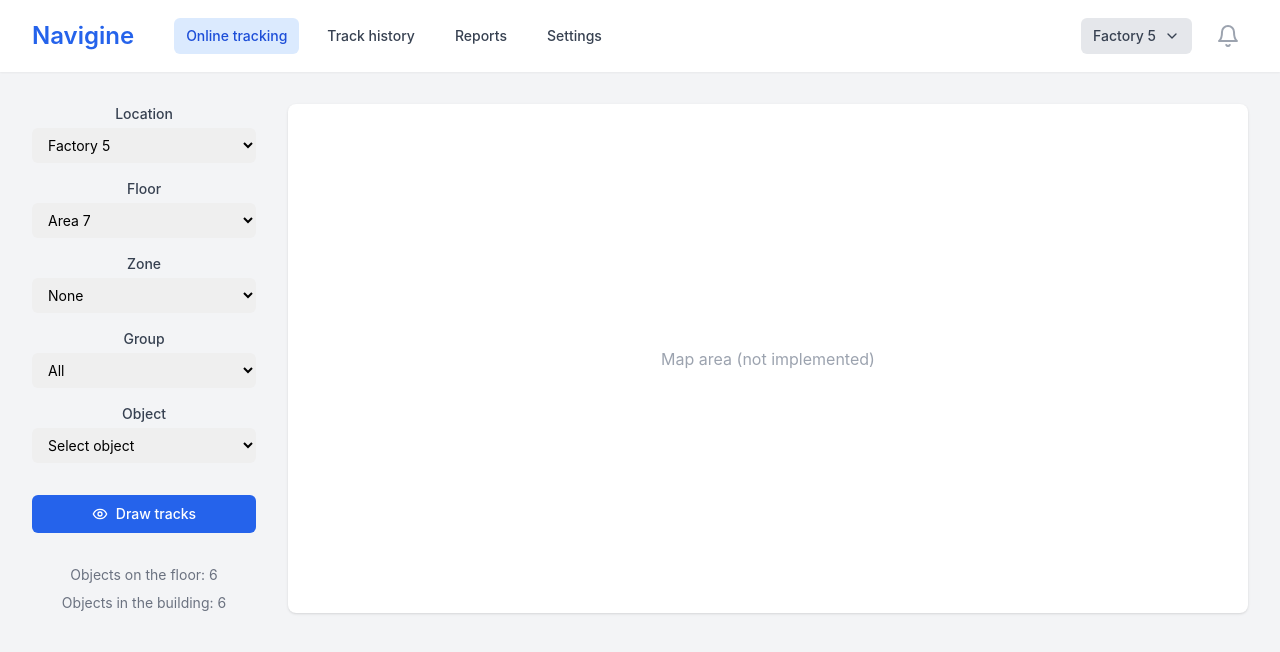
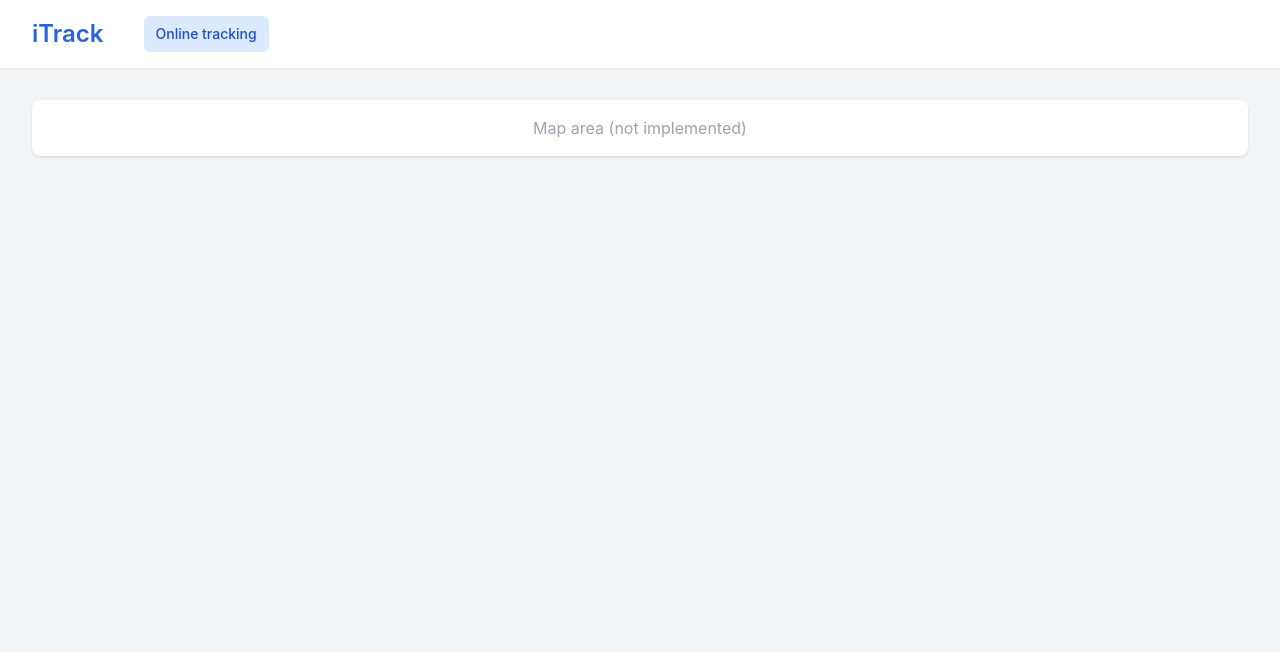
Before and after one commit to ChoonSeong/supvistool-react, a React (Create React App) app: page / in a window 1280 px wide. Shown: the top 652 px of the page. Built offline with nearby package versions, Linux system fonts and the light colour scheme.

Commit message:
modified dashboard based on team's feedback

```diff
--- a/src/Dashboard.js
+++ b/src/Dashboard.js
@@ -1,5 +1,4 @@
 import React from 'react';
-import { Bell, ChevronDown, Eye, FileText, History, Settings } from 'lucide-react';
 
 export default function Dashboard() {
   return (
@@ -8,75 +7,16 @@
       <header className="bg-white shadow-sm">
         <div className="max-w-7xl mx-auto px-4 sm:px-6 lg:px-8 py-4 flex items-center justify-between">
           <div className="flex items-center">
-            <h1 className="text-2xl font-semibold text-blue-600">Navigine</h1>
+            <h1 className="text-2xl font-semibold text-blue-600">iTrack</h1>
             <nav className="ml-10 flex space-x-4">
               <a href="#" className="px-3 py-2 rounded-md text-sm font-medium bg-blue-100 text-blue-700">Online tracking</a>
-              <a href="#" className="px-3 py-2 rounded-md text-sm font-medium text-gray-700 hover:bg-gray-50">Track history</a>
-              <a href="#" className="px-3 py-2 rounded-md text-sm font-medium text-gray-700 hover:bg-gray-50">Reports</a>
-              <a href="#" className="px-3 py-2 rounded-md text-sm font-medium text-gray-700 hover:bg-gray-50">Settings</a>
             </nav>
-          </div>
-          <div className="flex items-center">
-            <button className="bg-gray-200 text-gray-700 px-3 py-2 rounded-md text-sm font-medium flex items-center">
-              Factory 5
-              <ChevronDown className="ml-2 h-4 w-4" />
-            </button>
-            <button className="ml-4 p-2 text-gray-400 hover:text-gray-500">
-              <Bell className="h-6 w-6" />
-            </button>
           </div>
         </div>
       </header>
-
       {/* Main content */}
       <main className="flex-1 overflow-hidden">
         <div className="max-w-7xl mx-auto px-4 sm:px-6 lg:px-8 py-8 flex">
-          {/* Sidebar */}
-          <div className="w-64 pr-8">
-            <div className="space-y-4">
-              <div>
-                <label htmlFor="location" className="block text-sm font-medium text-gray-700">Location</label>
-                <select id="location" className="mt-1 block w-full pl-3 pr-10 py-2 text-base border-gray-300 focus:outline-none focus:ring-blue-500 focus:border-blue-500 sm:text-sm rounded-md">
-                  <option>Factory 5</option>
-                </select>
-              </div>
-              <div>
-                <label htmlFor="floor" className="block text-sm font-medium text-gray-700">Floor</label>
-                <select id="floor" className="mt-1 block w-full pl-3 pr-10 py-2 text-base border-gray-300 focus:outline-none focus:ring-blue-500 focus:border-blue-500 sm:text-sm rounded-md">
-                  <option>Area 7</option>
-                </select>
-              </div>
-              <div>
-                <label htmlFor="zone" className="block text-sm font-medium text-gray-700">Zone</label>
-                <select id="zone" className="mt-1 block w-full pl-3 pr-10 py-2 text-base border-gray-300 focus:outline-none focus:ring-blue-500 focus:border-blue-500 sm:text-sm rounded-md">
-                  <option>None</option>
-                </select>
-              </div>
-              <div>
-                <label htmlFor="group" className="block text-sm font-medium text-gray-700">Group</label>
-                <select id="group" className="mt-1 block w-full pl-3 pr-10 py-2 text-base border-gray-300 focus:outline-none focus:ring-blue-500 focus:border-blue-500 sm:text-sm rounded-md">
-                  <option>All</option>
-                </select>
-              </div>
-              <div>
-                <label htmlFor="object" className="block text-sm font-medium text-gray-700">Object</label>
-                <select id="object" className="mt-1 block w-full pl-3 pr-10 py-2 text-base border-gray-300 focus:outline-none focus:ring-blue-500 focus:border-blue-500 sm:text-sm rounded-md">
-                  <option>Select object</option>
-                </select>
-              </div>
-            </div>
-            <div className="mt-8">
-              <button className="w-full flex items-center justify-center px-4 py-2 border border-transparent text-sm font-medium rounded-md text-white bg-blue-600 hover:bg-blue-700">
-                <Eye className="mr-2 h-4 w-4" />
-                Draw tracks
-              </button>
-            </div>
-            <div className="mt-8 space-y-2">
-              <p className="text-sm text-gray-500">Objects on the floor: 6</p>
-              <p className="text-sm text-gray-500">Objects in the building: 6</p>
-            </div>
-          </div>
-
           {/* Map area */}
           <div className="flex-1 bg-white rounded-lg shadow">
             <div className="h-full p-4 flex items-center justify-center text-gray-400">
```
